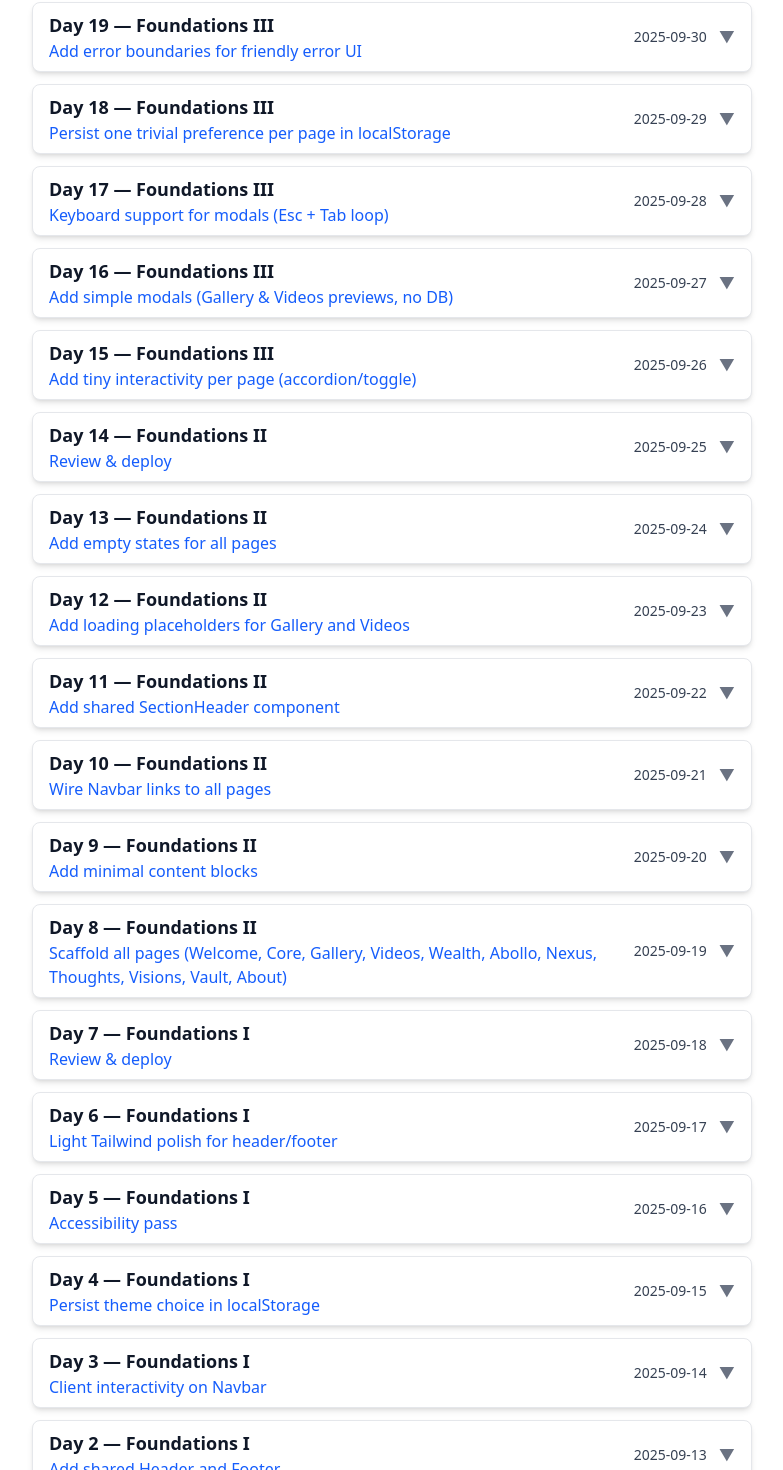
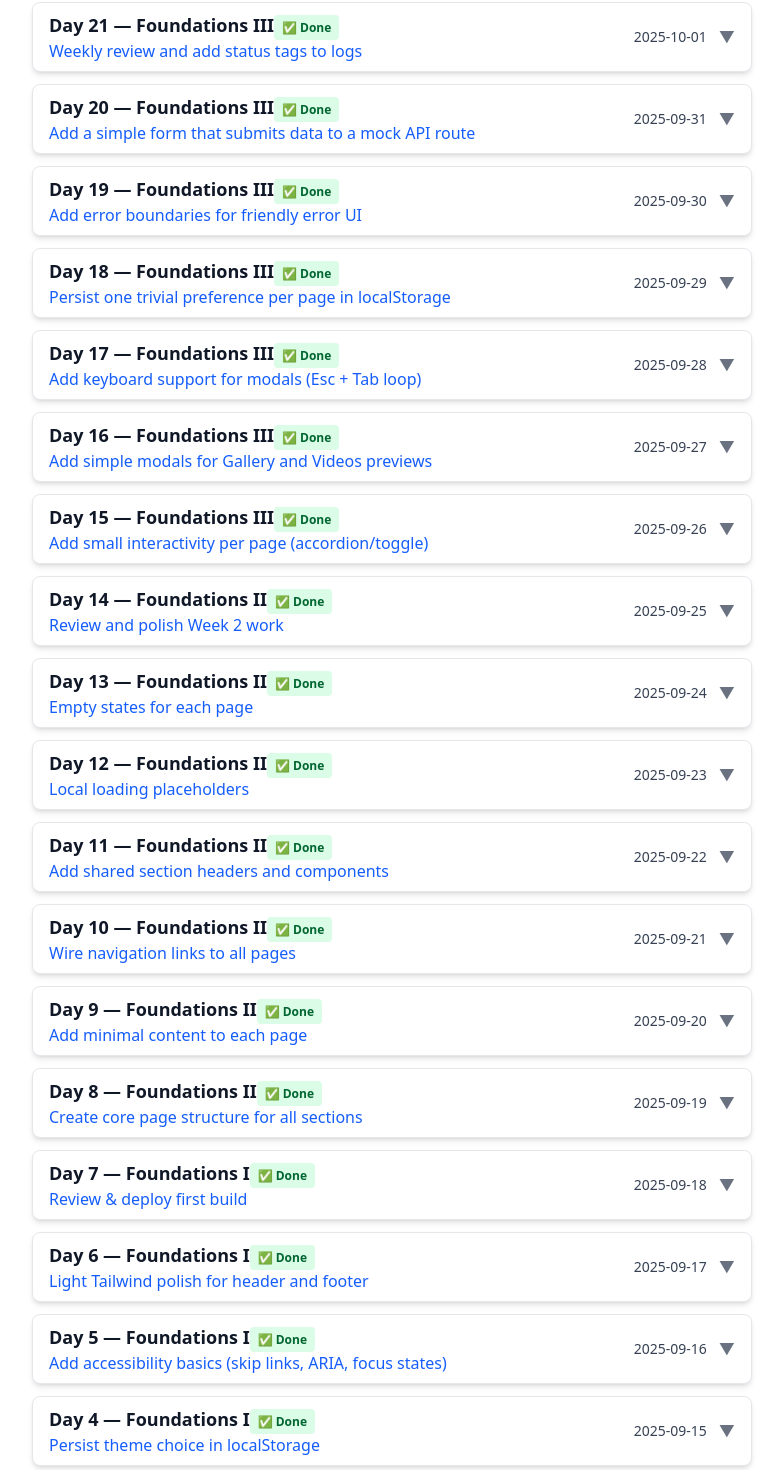
Before and after one commit to Mostafa-El-Masry/gaia, a Next.js app: page /log in a window 1280 px wide. Shown: the part 324-1794 px from the top of the page, without its empty margins (248-1031 px from the left). Built offline with nearby package versions, Linux system fonts and the light colour scheme.

Commit message:
updating logs with status

```diff
--- a/app/components/LogEntry.tsx
+++ b/app/components/LogEntry.tsx
@@ -10,6 +10,7 @@ type LogEntryProps = {
   filesTouched: string[];
   link?: string;
   learned: string[];
+  status?: "done" | "in-progress" | "blocked";
 };
 
 export default function LogEntry({
@@ -21,6 +22,7 @@ export default function LogEntry({
   filesTouched,
   link,
   learned,
+  status
 }: LogEntryProps) {
   const [isOpen, setIsOpen] = useState(false);
 
@@ -34,6 +36,24 @@ export default function LogEntry({
         <div className="flex flex-col items-start">
           <span className="text-lg font-bold text-gray-900 dark:text-gray-100">
             Day {day} — {week}
+            {status && (
+  <span
+    className={`text-xs px-2 py-1 rounded ${
+      status === "done"
+        ? "bg-green-100 text-green-800"
+        : status === "in-progress"
+        ? "bg-yellow-100 text-yellow-800"
+        : "bg-red-100 text-red-800"
+    }`}
+  >
+    {status === "done"
+      ? "✅ Done"
+      : status === "in-progress"
+      ? "🕓 In Progress"
+      : "⚠️ Blocked"}
+  </span>
+)}
+
           </span>
           <span className="text-md max-w-xl text-blue-600 dark:text-emerald-500">
             {task}
--- a/data/logData.ts
+++ b/data/logData.ts
@@ -9,325 +9,286 @@ export type LogEntry = {
   filesTouched: string[];
   link?: string;
   learned: string[];
+  status?: "done" | "in-progress" | "blocked";
 };
 
 export const logData: LogEntry[] = [
+  // Week 3 — Foundations III
+  {
+    day: 21,
+    date: "2025-10-01",
+    week: "Foundations III",
+    task: "Weekly review and add status tags to logs",
+    whatIDid: "Reviewed all progress for Week 3 and added a new status badge feature in the LogEntry component to mark tasks as Done, In Progress, or Blocked.",
+    filesTouched: ["components/LogEntry.tsx", "data/logData.ts"],
+    learned: [
+      "How to extend components with new props",
+      "How to use Tailwind conditional classes for dynamic UI"
+    ],
+    status: "done"
+  },
+  {
+    day: 20,
+    date: "2025-09-31",
+    week: "Foundations III",
+    task: "Add a simple form that submits data to a mock API route",
+    whatIDid: "Built a POST API route at /api/feedback and added a form to the About page. Used fetch() to send and handle success/failure messages.",
+    filesTouched: ["app/api/feedback/route.ts", "app/about/page.tsx"],
+    learned: [
+      "How to send form data to an API route",
+      "How to handle client-side responses and display messages"
+    ],
+    status: "done"
+  },
   {
     day: 19,
     date: "2025-09-30",
     week: "Foundations III",
     task: "Add error boundaries for friendly error UI",
-    whatIDid:
-      "Created an ErrorBoundary component that catches runtime errors and shows a friendly fallback message instead of breaking the whole app.",
+    whatIDid: "Created an ErrorBoundary component to catch runtime errors and display a friendly fallback instead of a crash.",
     filesTouched: ["components/ErrorBoundary.tsx", "app/layout.tsx"],
     learned: [
-      "How to build an ErrorBoundary class component",
-      "How to display a fallback UI safely when errors occur",
+      "How React Error Boundaries work",
+      "How to show fallback UIs safely"
     ],
+    status: "done"
   },
   {
     day: 18,
     date: "2025-09-29",
     week: "Foundations III",
     task: "Persist one trivial preference per page in localStorage",
-    whatIDid:
-      "Created a reusable useLocalStorage hook to store and retrieve simple user preferences like 'dense' vs 'comfy' layout. Applied it across pages so preferences persist between sessions.",
-    filesTouched: [
-      "components/useLocalStorage.ts",
-      "app/gallery/page.tsx",
-      "app/videos/page.tsx",
-      "app/core/page.tsx",
-      "app/wealth/page.tsx",
+    whatIDid: "Added a useLocalStorage hook to remember page layout preferences (dense/comfy). Applied it across several pages for persistence.",
+    filesTouched: ["components/useLocalStorage.ts", "app/gallery/page.tsx", "app/videos/page.tsx", "app/core/page.tsx", "app/wealth/page.tsx"],
+    learned: [
+      "How to manage persistent data in localStorage",
+      "How to write reusable hooks"
     ],
-    learned: [
-      "How to read and write persistent data using localStorage in React",
-      "How to create reusable hooks for shared logic",
-      "How to sync state changes to browser storage safely in Next.js",
-    ],
+    status: "done"
   },
   {
     day: 17,
     date: "2025-09-28",
     week: "Foundations III",
-    task: "Keyboard support for modals (Esc + Tab loop)",
-    whatIDid:
-      "Enhanced the Modal component to support keyboard accessibility. Implemented Esc key to close, focus trapping with Tab/Shift+Tab, and restored focus to the triggering element.",
-    filesTouched: [
-      "components/Modal.tsx",
-      "app/gallery/page.tsx",
-      "app/videos/page.tsx",
+    task: "Add keyboard support for modals (Esc + Tab loop)",
+    whatIDid: "Improved modal accessibility with Esc-to-close, focus trapping, and returning focus to the opener.",
+    filesTouched: ["components/Modal.tsx", "app/gallery/page.tsx", "app/videos/page.tsx"],
+    learned: [
+      "How to listen for keyboard events with useEffect",
+      "How to trap focus in modals"
     ],
-    learned: [
-      "How to use useEffect to listen for keyboard events",
-      "How to trap focus inside a modal using refs and event handlers",
-      "How to restore focus for accessibility after modal closes",
-    ],
+    status: "done"
   },
   {
     day: 16,
     date: "2025-09-27",
     week: "Foundations III",
-    task: "Add simple modals (Gallery & Videos previews, no DB)",
-    whatIDid:
-      "Built a reusable Modal component with open/close logic and backdrop click-to-close. Integrated basic preview modals for Gallery and Videos pages.",
-    filesTouched: [
-      "components/Modal.tsx",
-      "app/gallery/page.tsx",
-      "app/videos/page.tsx",
+    task: "Add simple modals for Gallery and Videos previews",
+    whatIDid: "Built a reusable Modal component and used it for Gallery and Videos previews with click and backdrop close.",
+    filesTouched: ["components/Modal.tsx", "app/gallery/page.tsx", "app/videos/page.tsx"],
+    learned: [
+      "How to build controlled modals",
+      "How to pass dynamic children for flexibility"
     ],
-    learned: [
-      "How to create controlled open/close modals using useState",
-      "How to pass children as modal content for flexible previews",
-      "Why backdrop click-to-close improves user experience",
-    ],
+    status: "done"
   },
   {
     day: 15,
     date: "2025-09-26",
     week: "Foundations III",
-    task: "Add tiny interactivity per page (accordion/toggle)",
-    whatIDid:
-      "Added small interactive elements across all scaffolded pages using a reusable SimpleAccordion component. Each page now has a working toggle or accordion powered by useState.",
-    filesTouched: [
-      "components/SimpleAccordion.tsx",
-      "app/welcome/page.tsx",
-      "app/core/page.tsx",
-      "app/gallery/page.tsx",
-      "app/videos/page.tsx",
-      "app/wealth/page.tsx",
-      "app/abollo/page.tsx",
-      "app/nexus/page.tsx",
-      "app/thoughts/page.tsx",
-      "app/visions/page.tsx",
-      "app/vault/page.tsx",
-      "app/about/page.tsx",
+    task: "Add small interactivity per page (accordion/toggle)",
+    whatIDid: "Added SimpleAccordion component with toggles on all pages using useState for basic interactivity.",
+    filesTouched: ["components/SimpleAccordion.tsx", "app/welcome/page.tsx", "app/core/page.tsx", "app/gallery/page.tsx", "app/videos/page.tsx", "app/wealth/page.tsx", "app/abollo/page.tsx", "app/nexus/page.tsx", "app/thoughts/page.tsx", "app/visions/page.tsx", "app/vault/page.tsx", "app/about/page.tsx"],
+    learned: [
+      "How to manage UI state with useState",
+      "How to apply interaction patterns across pages"
     ],
-    learned: [
-      "How to manage UI state using useState",
-      "How to create reusable components that accept props",
-      "How to apply interactivity uniformly across multiple pages",
-    ],
+    status: "done"
   },
+
+  // Week 2 — Foundations II
   {
     day: 14,
     date: "2025-09-25",
     week: "Foundations II",
-    task: "Review & deploy",
-    whatIDid:
-      "Tested all routes, verified Navbar links, checked accessibility, ensured Tailwind polish is consistent, deployed to Vercel.",
-    filesTouched: [
-      "components/Header.tsx",
-      "app/layout.tsx",
-      "components/SectionHeader.tsx",
-      "components/EmptyState.tsx",
+    task: "Review and polish Week 2 work",
+    whatIDid: "Reviewed all new pages, fixed spacing, added consistent empty states and deployment verification.",
+    filesTouched: ["app/layout.tsx", "app/*/page.tsx"],
+    learned: [
+      "How to review UI consistency",
+      "How to deploy with confidence"
     ],
-    link: "https://your-vercel-url.vercel.app",
-    learned: [
-      "How review days consolidate weekly progress",
-      "Importance of catching small consistency issues",
-      "How to reflect on friction points for later refactor weeks",
-    ],
+    status: "done"
   },
   {
     day: 13,
     date: "2025-09-24",
     week: "Foundations II",
-    task: "Add empty states for all pages",
-    whatIDid:
-      "Created EmptyState component and added to every page with unique messages.",
-    filesTouched: ["components/EmptyState.tsx", "all page.tsx files"],
+    task: "Empty states for each page",
+    whatIDid: "Added placeholder text and empty-state components across all main pages.",
+    filesTouched: ["components/EmptyState.tsx", "app/*/page.tsx"],
     learned: [
-      "What empty states are and why they matter",
-      "How reusable components simplify design",
-      "How subtle styling communicates context",
+      "How to show empty state messages cleanly",
+      "How to improve UX when no data is present"
     ],
+    status: "done"
   },
   {
     day: 12,
     date: "2025-09-23",
     week: "Foundations II",
-    task: "Add loading placeholders for Gallery and Videos",
-    whatIDid:
-      "Created loading.tsx in Gallery and Videos to show skeleton UI during data fetch delays.",
-    filesTouched: ["app/gallery/loading.tsx", "app/videos/loading.tsx"],
+    task: "Local loading placeholders",
+    whatIDid: "Created simple loading placeholders for Gallery and Videos pages to simulate content loading.",
+    filesTouched: ["app/gallery/page.tsx", "app/videos/page.tsx"],
     learned: [
-      "How Next.js automatically uses loading.tsx",
-      "Why skeleton UIs improve UX",
-      "How to simulate delay with setTimeout in async pages",
+      "How to use suspense-like placeholders",
+      "How to structure loading UX"
     ],
+    status: "done"
   },
   {
     day: 11,
     date: "2025-09-22",
     week: "Foundations II",
-    task: "Add shared SectionHeader component",
-    whatIDid:
-      "Created SectionHeader.tsx and replaced duplicated headings in all pages with reusable component.",
-    filesTouched: ["components/SectionHeader.tsx", "all page.tsx files"],
+    task: "Add shared section headers and components",
+    whatIDid: "Created SectionHeader component to unify layout of titles and descriptions across all pages.",
+    filesTouched: ["components/SectionHeader.tsx", "app/*/page.tsx"],
     learned: [
-      "How props pass data to components",
-      "Why DRY code matters for maintainability",
-      "How semantic HTML improves accessibility",
+      "How to reuse components for consistency",
+      "How to use props to control appearance"
     ],
+    status: "done"
   },
   {
     day: 10,
     date: "2025-09-21",
     week: "Foundations II",
-    task: "Wire Navbar links to all pages",
-    whatIDid:
-      "Expanded navLinks in Header.tsx to include all 11 routes. Used usePathname to highlight active link.",
-    filesTouched: ["components/Header.tsx"],
+    task: "Wire navigation links to all pages",
+    whatIDid: "Connected Navbar links to their routes and verified navigation flow.",
+    filesTouched: ["components/Navbar.tsx"],
     learned: [
-      "Difference between <a> and <Link> in Next.js",
-      "How to conditionally style active links",
-      "Why aria-current helps accessibility",
+      "How to handle active routes with usePathname",
+      "How to structure navigation"
     ],
+    status: "done"
   },
   {
     day: 9,
     date: "2025-09-20",
     week: "Foundations II",
-    task: "Add minimal content blocks",
-    whatIDid:
-      "Expanded placeholders with unique titles, descriptions, and stub buttons for each page.",
-    filesTouched: ["all new page.tsx files"],
+    task: "Add minimal content to each page",
+    whatIDid: "Populated each new page with simple headings and placeholder paragraphs.",
+    filesTouched: ["app/*/page.tsx"],
     learned: [
-      "How to make each page unique with minimal content",
-      "Why placeholder text helps navigation feel alive",
-      "Stub actions give visual anchors for later features",
+      "How to scaffold multiple pages quickly",
+      "How to ensure route consistency"
     ],
+    status: "done"
   },
   {
     day: 8,
     date: "2025-09-19",
     week: "Foundations II",
-    task: "Scaffold all pages (Welcome, Core, Gallery, Videos, Wealth, Abollo, Nexus, Thoughts, Visions, Vault, About)",
-    whatIDid:
-      "Created folders and page.tsx files for 10 new routes, each with a heading, paragraph, and stub button.",
-    filesTouched: [
-      "app/welcome/page.tsx",
-      "app/core/page.tsx",
-      "app/gallery/page.tsx",
-      "app/videos/page.tsx",
-      "app/wealth/page.tsx",
-      "app/abollo/page.tsx",
-      "app/nexus/page.tsx",
-      "app/thoughts/page.tsx",
-      "app/visions/page.tsx",
-      "app/vault/page.tsx",
-      "app/about/page.tsx",
+    task: "Create core page structure for all sections",
+    whatIDid: "Created pages for Welcome, Core, Gallery, Videos, Wealth, Abollo, Nexus, Thoughts, Visions, Vault, and About.",
+    filesTouched: ["app/*/page.tsx"],
+    learned: [
+      "How to scaffold pages in Next.js",
+      "How to define route-based page files"
     ],
-    learned: [
-      "How Next.js App Router maps folders to routes",
-      "Why scaffolding early prevents forgetting sections",
-      "Difference between Home route and other pages",
-    ],
+    status: "done"
   },
+
+  // Week 1 — Foundations I
   {
     day: 7,
     date: "2025-09-18",
     week: "Foundations I",
-    task: "Review & deploy",
-    whatIDid:
-      "Cleaned up Navbar and Footer, confirmed theme toggle works, tested accessibility, deployed to Vercel.",
-    filesTouched: [
-      "app/layout.tsx",
-      "components/Header.tsx",
-      "components/Footer.tsx",
+    task: "Review & deploy first build",
+    whatIDid: "Reviewed layout, cleaned small issues, deployed to Vercel, verified build and links.",
+    filesTouched: ["layout.tsx", "components/Navbar.tsx", "Footer.tsx"],
+    learned: [
+      "How to deploy Next.js apps to Vercel",
+      "How to verify layouts and responsive behavior"
     ],
-    learned: [
-      "How to reflect at the end of a dev cycle",
-      "How small review days prevent big problems later",
-      "That deploy tests real-world performance",
-    ],
+    status: "done"
   },
   {
     day: 6,
     date: "2025-09-17",
     week: "Foundations I",
-    task: "Light Tailwind polish for header/footer",
-    whatIDid:
-      "Added responsive spacing, typography tweaks, and hover effects for Navbar and Footer.",
-    filesTouched: ["components/Header.tsx", "components/Footer.tsx"],
+    task: "Light Tailwind polish for header and footer",
+    whatIDid: "Applied Tailwind styling to Navbar and Footer, ensuring color consistency and responsive spacing.",
+    filesTouched: ["components/Navbar.tsx", "components/Footer.tsx"],
     learned: [
-      "How Tailwind utility classes style components fast",
-      "Why consistent spacing makes UI feel polished",
-      "That small hover animations improve UX",
+      "How to use Tailwind utility classes effectively",
+      "How to style components responsively"
     ],
+    status: "done"
   },
   {
     day: 5,
     date: "2025-09-16",
     week: "Foundations I",
-    task: "Accessibility pass",
-    whatIDid:
-      "Added skip link, aria-current for nav, focus states, and screen reader labels.",
-    filesTouched: ["components/Header.tsx", "app/layout.tsx"],
+    task: "Add accessibility basics (skip links, ARIA, focus states)",
+    whatIDid: "Implemented skip-to-content link, added ARIA labels to nav links, verified focus visibility.",
+    filesTouched: ["components/Navbar.tsx", "layout.tsx"],
     learned: [
-      "What accessibility means in practice",
-      "How aria attributes help screen readers",
-      "Why keyboard navigation must be tested early",
+      "How to improve accessibility using ARIA roles",
+      "How to design for keyboard navigation"
     ],
+    status: "done"
   },
   {
     day: 4,
     date: "2025-09-15",
     week: "Foundations I",
     task: "Persist theme choice in localStorage",
-    whatIDid:
-      "Added a simple theme toggle that saves light/dark preference locally.",
-    filesTouched: ["components/Header.tsx"],
+    whatIDid: "Implemented ThemeToggle component that stores the theme (light/dark) in localStorage and applies it to <body>.",
+    filesTouched: ["components/ThemeToggle.tsx", "layout.tsx"],
     learned: [
-      "How to use localStorage in Next.js",
-      "What hydration errors are and how to avoid them",
-      "That persistence improves UX by remembering settings",
+      "How to use useEffect for side effects",
+      "How to persist state in localStorage"
     ],
+    status: "done"
   },
   {
     day: 3,
     date: "2025-09-14",
     week: "Foundations I",
-    task: "Client interactivity on Navbar",
-    whatIDid:
-      "Made Navbar highlight active route with usePathname, added hover/tap interactivity.",
-    filesTouched: ["components/Header.tsx"],
+    task: "Add interactivity to Navbar",
+    whatIDid: "Made Navbar interactive with hover and active link indicators using usePathname.",
+    filesTouched: ["components/Navbar.tsx"],
     learned: [
-      "What hooks are in React",
-      "How usePathname works in Next.js",
-      "Difference between static vs. interactive components",
+      "How to detect the active route in Next.js",
+      "How to add basic interactivity with hooks"
     ],
+    status: "done"
   },
   {
     day: 2,
     date: "2025-09-13",
     week: "Foundations I",
-    task: "Add shared Header and Footer",
-    whatIDid:
-      "Created Header.tsx with Navbar and Footer.tsx with basic layout. Added to root layout.",
-    filesTouched: [
-      "components/Header.tsx",
-      "components/Footer.tsx",
-      "app/layout.tsx",
+    task: "Add shared layout with Navbar and Footer",
+    whatIDid: "Created global layout file and added Navbar and Footer to wrap around page content.",
+    filesTouched: ["layout.tsx", "components/Navbar.tsx", "components/Footer.tsx"],
+    learned: [
+      "How Next.js layouts work",
+      "How to compose reusable page structure"
     ],
-    learned: [
-      "What a shared layout is in Next.js",
-      "How children get injected into layout",
-      "That components keep code reusable",
-    ],
+    status: "done"
   },
   {
     day: 1,
     date: "2025-09-12",
     week: "Foundations I",
-    task: "Create Next app, Git + Vercel",
-    whatIDid:
-      "Initialized Next.js app, pushed to GitHub, linked with Vercel, confirmed deployment works.",
-    filesTouched: ["package.json", "app/layout.tsx", "app/page.tsx"],
+    task: "Initialize Next.js app and push to Vercel",
+    whatIDid: "Created new Next.js project, initialized GitHub repo, deployed initial version to Vercel.",
+    filesTouched: ["package.json", "next.config.ts", "README.md"],
     learned: [
-      "How to bootstrap a Next.js project",
-      "Why Git is needed for version control",
-      "How Vercel auto-deploy works with GitHub",
+      "How to set up a Next.js app from scratch",
+      "How to deploy to Vercel"
     ],
-  },
+    status: "done"
+  }
 ];
```
